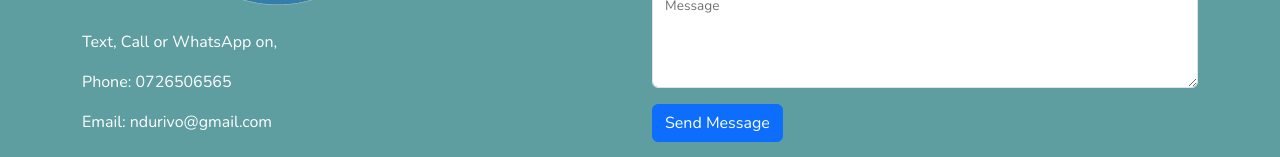
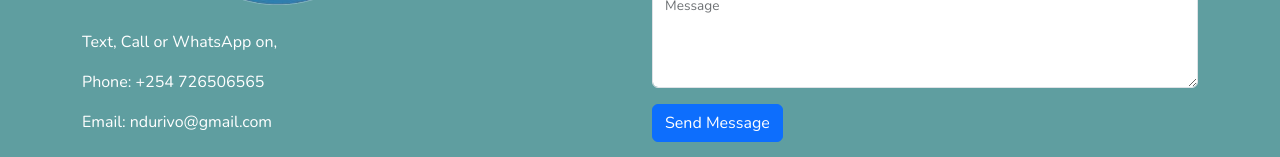
Before and after one commit to ndurivin/my-react-portfolio, a React (Vite) app: page / in a window 1280 px wide. Shown: the part 5812-5969 px from the top of the page. Built offline with nearby package versions, Linux system fonts and the light colour scheme.

Commit message:
Fixes on the projects and contacts sections

```diff
--- a/src/components/Contacts.jsx
+++ b/src/components/Contacts.jsx
@@ -32,7 +32,7 @@ const Contacts = () => {
           <div className="col-md-6">
             <img className="mb-3" src={contact} alt="contacts" />
             <p className="text-white">Text, Call or WhatsApp on,</p>
-            <p className="text-white">Phone: 0726506565</p>
+            <p className="text-white">Phone: +254 726506565</p>
             <p className="text-white">Email: ndurivo@gmail.com</p>
             <div>
               {socials.map(({ id, link, icon }) => (
--- a/src/components/Projects.jsx
+++ b/src/components/Projects.jsx
@@ -61,8 +61,8 @@ const Projects = () => {
       <div className="row row-cols-1 row-cols-md-2 g-4">
         {projects.map((item) => (
           <>
-            <div className="col">
-              <div key={item.id} className="card shadow">
+            <div key={item.id} className="col">
+              <div className="card shadow">
                 <img
                   src={item.image}
                   className="card-img-top"
--- a/src/index.css
+++ b/src/index.css
@@ -1,6 +1,11 @@
 * {
   font-family: "Nunito", sans-serif;
 }
+
+body {
+  overflow-x: hidden;
+}
+
 .nav-link {
   cursor: pointer;
 }
```
